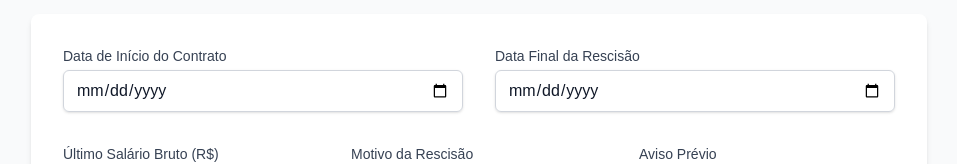
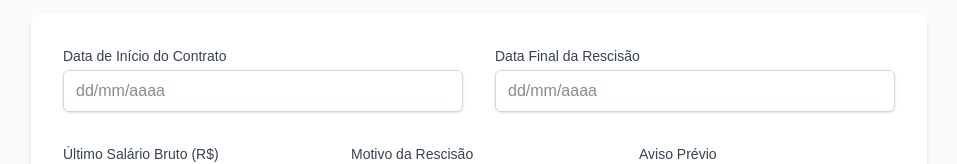
Before and after one commit to riquefernandes/PDR, a Next.js app in the folder app/: page / in a window 1280 px wide. Shown: the part 142-306 px from the top of the page, without its empty margins (161-1118 px from the left). Built offline with nearby package versions, Linux system fonts and the light colour scheme.

Commit message:
Atualizei CalculatorForm.tsx para usar o novo DateInput, envolvido pelo Controller do react-hook-form.

```diff
--- a/app/src/app/actions.ts
+++ b/app/src/app/actions.ts
@@ -15,9 +15,11 @@ export async function calculate(
   prevState: State,
   formData: FormData
 ): Promise<State> {
+  console.log('formData', formData);
   const validatedFields = FormSchema.safeParse(
     Object.fromEntries(formData.entries())
   );
+  console.log('validatedFields', validatedFields);
 
   if (!validatedFields.success) {
     return {
@@ -36,7 +38,7 @@ export async function calculate(
 
   try {
     const result = calcularRescisaoCompleta(dataForCalc);
-    console.log(JSON.stringify(result, null, 2));
+    console.log("Calculation result:", JSON.stringify(result, null, 2));
     return {
       message: "Cálculo realizado com sucesso!",
       data: result,
--- a/app/src/components/CalculatorForm.tsx
+++ b/app/src/components/CalculatorForm.tsx
@@ -5,9 +5,10 @@ import { MOTIVOS_DEMISSAO, TIPOS_AVISO_PREVIO } from "@/lib/config";
 import { FormSchema } from "@/lib/schemas";
 import { zodResolver } from "@hookform/resolvers/zod";
 import { useActionState, useEffect, useTransition } from "react";
-import { useForm } from "react-hook-form";
+import { useForm, Controller } from "react-hook-form";
 import { z } from "zod";
 import CalculationResults from "./CalculationResults";
+import DateInput from "./ui/date-input";
 
 type FormData = z.infer<typeof FormSchema>;
 
@@ -20,6 +21,7 @@ export default function CalculatorForm() {
     register,
     handleSubmit,
     setError,
+    control,
     formState: { errors },
   } = useForm<FormData>({
     resolver: zodResolver(FormSchema),
@@ -37,6 +39,7 @@ export default function CalculatorForm() {
 
   useEffect(() => {
     if (state.errors) {
+      console.log("Errors from server:", state.errors);
       for (const [field, messages] of Object.entries(state.errors)) {
         if (messages) {
           setError(field as keyof FormData, {
@@ -49,9 +52,14 @@ export default function CalculatorForm() {
   }, [state.errors, setError]);
 
   const onSubmit = handleSubmit((data) => {
+    console.log("Data being sent to server:", data);
     const formData = new FormData();
     Object.entries(data).forEach(([key, value]) => {
-      formData.append(key, String(value));
+      if (value instanceof Date) {
+        formData.append(key, value.toLocaleDateString('pt-BR'));
+      } else {
+        formData.append(key, String(value));
+      }
     });
     startTransition(() => {
       dispatch(formData);
@@ -72,11 +80,16 @@ export default function CalculatorForm() {
             >
               Data de Início do Contrato
             </label>
-            <input
-              type="date"
-              id="dataInicio"
-              {...register("dataInicio")}
-              className="w-full px-3 py-2 border border-gray-300 rounded-md shadow-sm focus:ring-indigo-500 focus:border-indigo-500 text-gray-900"
+            <Controller
+              name="dataInicio"
+              control={control}
+              render={({ field }) => (
+                <DateInput
+                  {...field}
+                  id="dataInicio"
+                  className="w-full px-3 py-2 border border-gray-300 rounded-md shadow-sm focus:ring-indigo-500 focus:border-indigo-500 text-gray-900"
+                />
+              )}
             />
             {errors.dataInicio && (
               <p className="text-sm text-red-500 mt-1">
@@ -91,11 +104,16 @@ export default function CalculatorForm() {
             >
               Data Final da Rescisão
             </label>
-            <input
-              type="date"
-              id="dataFim"
-              {...register("dataFim")}
-              className="w-full px-3 py-2 border border-gray-300 rounded-md shadow-sm focus:ring-indigo-500 focus:border-indigo-500 text-gray-900"
+            <Controller
+              name="dataFim"
+              control={control}
+              render={({ field }) => (
+                <DateInput
+                  {...field}
+                  id="dataFim"
+                  className="w-full px-3 py-2 border border-gray-300 rounded-md shadow-sm focus:ring-indigo-500 focus:border-indigo-500 text-gray-900"
+                />
+              )}
             />
             {errors.dataFim && (
               <p className="text-sm text-red-500 mt-1">
```
